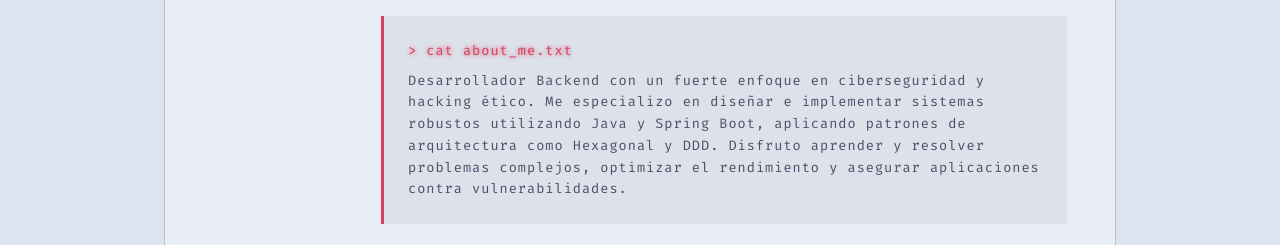
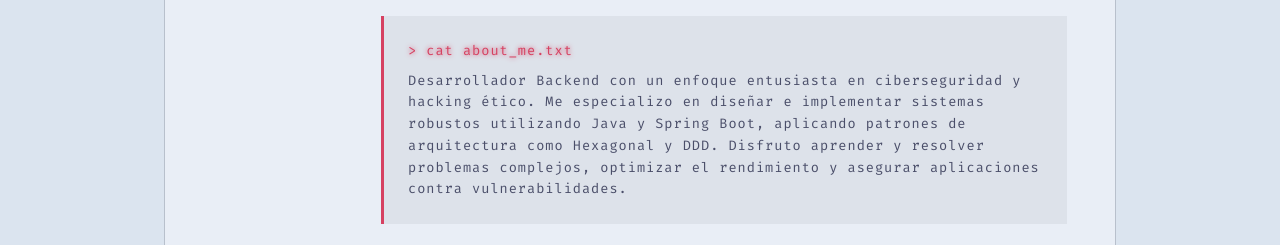
Before and after one commit to Inici4rSesi0n/Inici4rSesi0n.github.io, a plain HTML site: page index.html in a window 1280 px wide. Shown: the part 315-560 px from the top of the page. Drawn offline with Linux system fonts and the light colour scheme.

Commit message:
fix(html): clean up about_me copy

```diff
--- a/index.html
+++ b/index.html
@@ -49,7 +49,7 @@
 <p class="hero__subtitle mono-text text-cyan">// Backend Developer & Ethical Hacker</p>
 <div class="terminal-log">
 <p class="mono-text text-magenta">> cat about_me.txt</p>
-<p class="mono-text text-muted">Desarrollador Backend con un fuerte enfoque en ciberseguridad y hacking ético. Me especializo en diseñar e implementar sistemas robustos utilizando Java y Spring Boot, aplicando patrones de arquitectura como Hexagonal y DDD. Disfruto aprender y resolver problemas complejos, optimizar el rendimiento y asegurar aplicaciones contra vulnerabilidades.</p>
+<p class="mono-text text-muted">Desarrollador Backend con un enfoque entusiasta en ciberseguridad y hacking ético. Me especializo en diseñar e implementar sistemas robustos utilizando Java y Spring Boot, aplicando patrones de arquitectura como Hexagonal y DDD. Disfruto aprender y resolver problemas complejos, optimizar el rendimiento y asegurar aplicaciones contra vulnerabilidades.</p>
 </div>
 <div class="hero__actions">
 <a href="assets/cv/CV_Edson_Espinal.pdf" class="btn btn--primary" target="_blank" rel="noopener noreferrer">[ DESCARGAR_CV ]</a>
```
